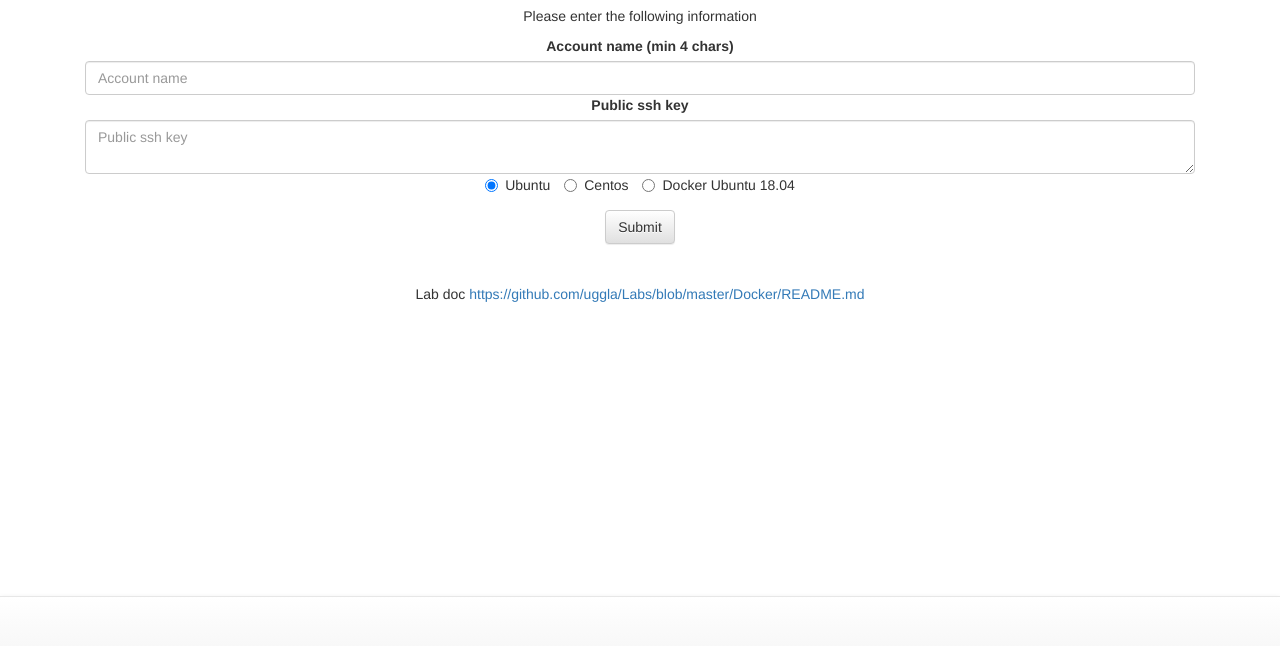
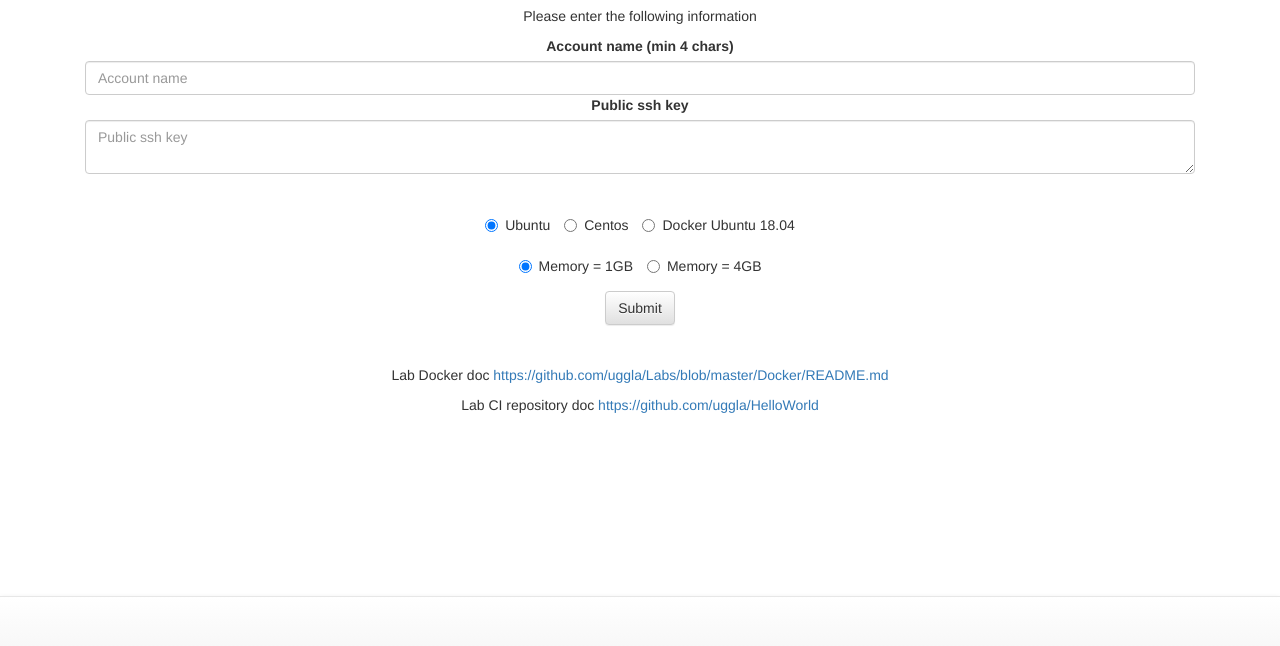
Before and after one commit to uggla/lab_droplet, a Flask app: template templates/user.html in a window 1280 px wide. Shown: the part 154-800 px from the top of the page. Run offline with Flask 2, Linux system fonts and the light colour scheme; the template is opened without the code that fills it, so the values that code supplies are empty; some libraries are stand-ins or nearby versions.

Commit message:
Add flavor choice and add links to labs

```diff
--- a/templates/navbar.html
+++ b/templates/navbar.html
@@ -53,7 +53,8 @@
         {% block content %}{% endblock %}
         <br>
         <br>
-        <p>Lab doc <a href="https://github.com/uggla/Labs/blob/master/Docker/README.md">https://github.com/uggla/Labs/blob/master/Docker/README.md</a></p>
+        <p>Lab Docker doc <a href="https://github.com/uggla/Labs/blob/master/Docker/README.md">https://github.com/uggla/Labs/blob/master/Docker/README.md</a></p>
+        <p>Lab CI repository doc <a href="https://github.com/uggla/HelloWorld">https://github.com/uggla/HelloWorld</a></p>
       </div>
 
     </div><!-- /.container -->
--- a/templates/user.html
+++ b/templates/user.html
@@ -25,6 +25,7 @@ $( document ).ready(function() {
             <input type="text" name="InputAccount" class="form-control" id="InputAccount" placeholder="Account name" pattern="\w{4,}" required >
             <label for="InputPubSSH">Public ssh key</label>
             <textarea class="form-control" id="InputPubSSH" name="InputPubSSH" placeholder="Public ssh key" required></textarea>
+            <br></br>
             <label class="radio-inline">
             <input type="radio" name="InputDistro" value="ubuntu" id="ubuntu" checked> Ubuntu<br>
             </label>
@@ -33,6 +34,13 @@ $( document ).ready(function() {
             </label>
             <label class="radio-inline">
             <input type="radio" name="InputDistro" value="docker" id="docker"> Docker Ubuntu 18.04<br>
+            </label>
+            <br></br>
+            <label class="radio-inline">
+            <input type="radio" name="InputFlavor" value="1GB" id="1GB" checked> Memory = 1GB<br>
+            </label>
+            <label class="radio-inline">
+            <input type="radio" name="InputFlavor" value="4GB" id="4GB"> Memory = 4GB<br>
             </label>
         </div>
         <button type="submit" class="btn btn-default" id="submit">Submit</button>
```
Also changed, not shown: server.py (+7 -2 lines).
